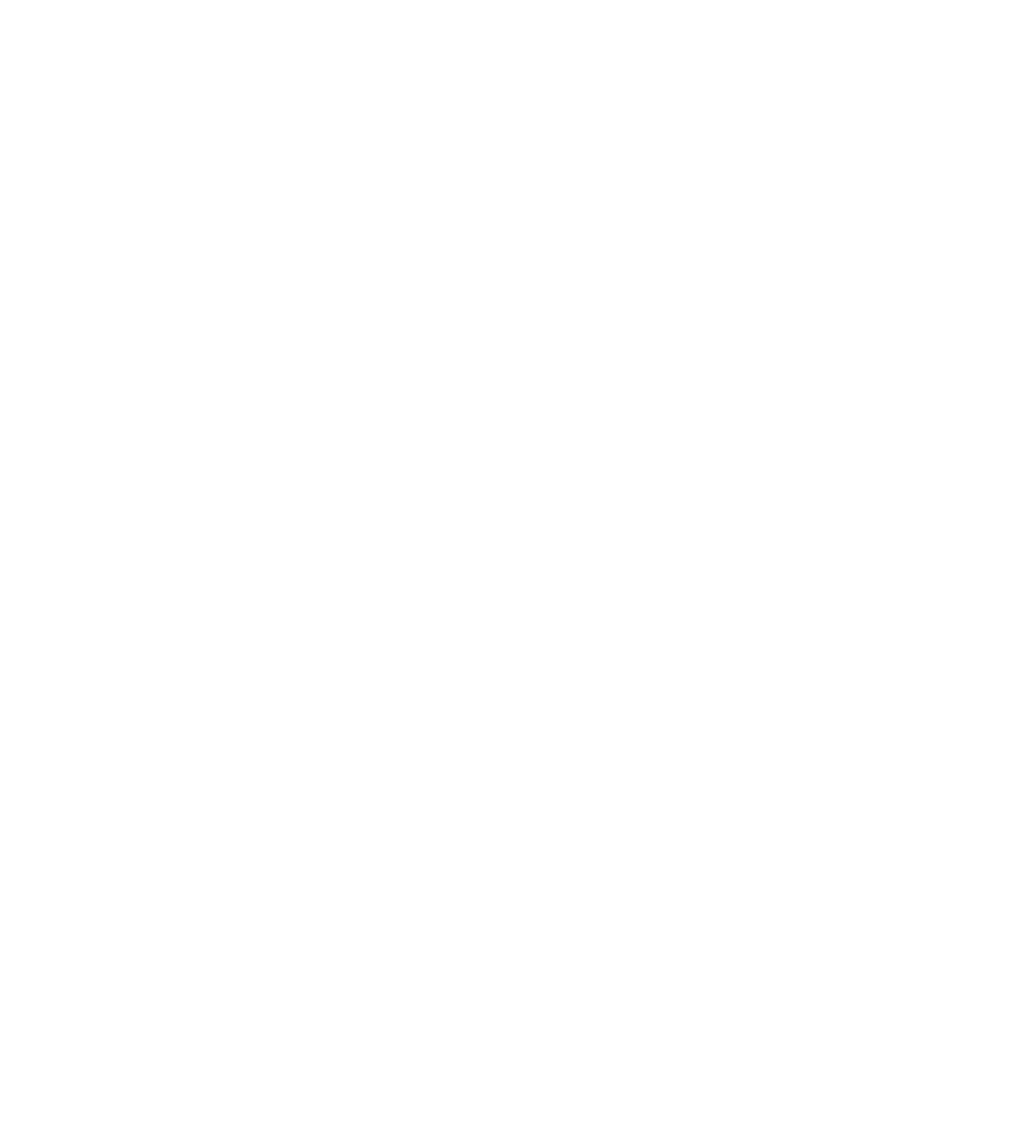
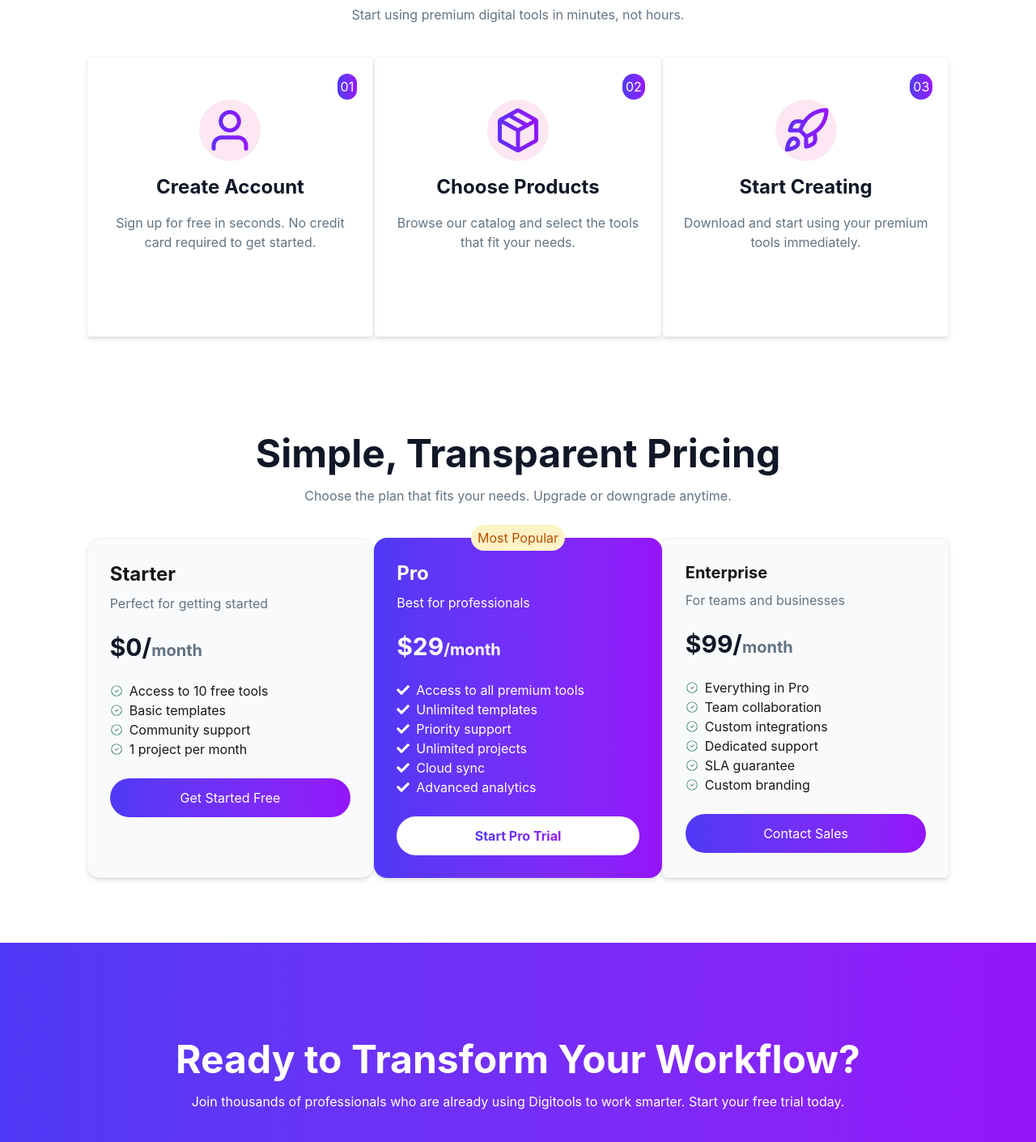
Before and after one commit to kaziabdullahfuad/B13-A6-DigiTools, a React (Vite) app: page / in a window 1280 px wide. Shown: the part 2840-4250 px from the top of the page at 81% size. Before the commit the page ends 2591 px from the top, so only its background shows below. Built offline with nearby package versions, Linux system fonts and the light colour scheme.

Commit message:
Starting footer now

```diff
--- a/src/App.jsx
+++ b/src/App.jsx
@@ -5,6 +5,10 @@ import DigitalTools from './Components/DigitalTools/DigitalTools'
 import Navbar from './Components/Navbar/Navbar'
 import UserShow from './Components/UserShow/UserShow'
 import { ToastContainer } from 'react-toastify'
+import Started from './Components/Started/Started'
+import Pricing from './Components/Pricing/Pricing'
+import Workflow from './Components/Workflow/Workflow'
+import Footer from './Components/Footer/Footer'
 
 
 const fetchData=async()=>{
@@ -29,6 +33,10 @@ function App() {
           <DigitalTools productPromise={productPromise} cart={cart} setCart={setCart}></DigitalTools>
       </Suspense>
 
+      <Started></Started>
+      <Pricing></Pricing>
+      <Workflow></Workflow>
+      <Footer></Footer>
 
      {/* Toast */}
       <ToastContainer />
--- a/src/Components/DigitalTools/DigitalTools.jsx
+++ b/src/Components/DigitalTools/DigitalTools.jsx
@@ -12,7 +12,7 @@ const DigitalTools = ({productPromise,cart,setCart}) => {
 
     return (
 
-        <div className=''>
+        <div className='p-10'>
             <div className=' w-10/12 mx-auto flex flex-col justify-center items-center gap-4 mt-30'>
                 <h3 className='font-bold text-5xl text-[#101727] text-center md:text-left'>Premium Digital Tools</h3>
                 <p className='text-[#627382] text-center md:text-left'>Choose from our curated collection of premium digital products designed <br />to boost your productivity and creativity.</p>
--- /dev/null
+++ b/src/Components/Footer/Footer.jsx
@@ -0,0 +1,11 @@
+import React from 'react';
+
+const Footer = () => {
+    return (
+        <div>
+
+        </div>
+    );
+};
+
+export default Footer;
--- /dev/null
+++ b/src/Components/Pricing/Pricing.jsx
@@ -0,0 +1,73 @@
+import React from 'react';
+import { CiCircleCheck } from "react-icons/ci";
+import { FaCheck } from "react-icons/fa";
+
+
+const Pricing = () => {
+    return (
+        <div className='pb-20'>
+
+            <div className='w-10/12 mx-auto'>
+                <h2 className='text-center mb-4 text-5xl font-bold text-[#101727]'>Simple, Transparent Pricing</h2>
+                <p className='text-center mb-10 text-[#627382]'>Choose the plan that fits your needs. Upgrade or downgrade anytime.</p>
+
+                <div className='grid md:grid-cols-3'>
+                    <div className='bg-[#F9FAFC] border border-[#F2F2F2] shadow-md p-7 rounded-2xl max-w-95'>
+                        <h3 className='font-bold text-2xl mb-2'>Starter</h3>
+                        <p className='mb-6 text-[#627382]'>Perfect for getting started</p>
+
+                        <h3 className='font-bold text-3xl text-[#101727] mb-6'>$0/<span className='text-[#627382] text-xl'>month</span></h3>
+
+                        <ul className='mb-6'>
+                            <li className='flex items-center gap-2'><CiCircleCheck className='text-green-800' /> Access to 10 free tools</li>
+                            <li className='flex items-center gap-2'><CiCircleCheck className='text-green-800' /> Basic templates</li>
+                            <li className='flex items-center gap-2'><CiCircleCheck className='text-green-800' /> Community support</li>
+                            <li className='flex items-center gap-2'><CiCircleCheck className='text-green-800' /> 1 project per month</li>
+                        </ul>
+                        <button className='bg-linear-to-r from-[#4F39F6] to-[#9514FA] text-white w-full p-3 rounded-full'>Get Started Free</button>
+                    </div>
+
+                    <div className='bg-linear-to-r from-[#4F39F6] to-[#9514FA] shadow-md p-7 rounded-2xl max-w-95 text-white relative'>
+                        <span className='bg-[#FEF3C6] text-[#BB4D00] py-1 px-2 rounded-full absolute left-1/2 -top-4 -translate-x-1/2 '>Most Popular</span>
+                        <h3 className='font-bold text-2xl mb-2'>Pro</h3>
+                        <p className='mb-6'>Best for professionals</p>
+
+                        <h3 className='font-bold text-3xl mb-6'>$29<span className='text-xl'>/month</span></h3>
+
+                        <ul className='mb-6'>
+                            <li className='flex items-center gap-2'><FaCheck className='text-white' />Access to all premium tools</li>
+                            <li className='flex items-center gap-2'><FaCheck className='text-white' />Unlimited templates</li>
+                            <li className='flex items-center gap-2'><FaCheck className='text-white' />Priority support</li>
+                            <li className='flex items-center gap-2'><FaCheck className='text-white' />Unlimited projects</li>
+                            <li className='flex items-center gap-2'><FaCheck className='text-white' />Cloud sync</li>
+                            <li className='flex items-center gap-2'><FaCheck className='text-white' />Advanced analytics</li>
+
+                        </ul>
+                        <button className='bg-white text-white w-full p-3 rounded-full font-bold'> <span className='bg-linear-to-r from-[#4F39F6] to-[#9514FA] bg-clip-text text-transparent'>Start Pro Trial</span> </button>
+                    </div>
+
+                    <div className='bg-[#F9FAFC] border border-[#F2F2F2] shadow-md p-7 rounded-md max-w-95'>
+                        <h3 className='font-bold text-xl mb-2'>Enterprise</h3>
+                        <p className='mb-6 text-[#627382]'>For teams and businesses</p>
+
+                        <h3 className='font-bold text-3xl text-[#101727] mb-6'>$99/<span className='text-[#627382] text-xl'>month</span></h3>
+
+                        <ul className='mb-6'>
+                            <li className='flex items-center gap-2'><CiCircleCheck className='text-green-800' /> Everything in Pro</li>
+                            <li className='flex items-center gap-2'><CiCircleCheck className='text-green-800' /> Team collaboration</li>
+                            <li className='flex items-center gap-2'><CiCircleCheck className='text-green-800' /> Custom integrations</li>
+                            <li className='flex items-center gap-2'><CiCircleCheck className='text-green-800' /> Dedicated support</li>
+                            <li className='flex items-center gap-2'><CiCircleCheck className='text-green-800' /> SLA guarantee</li>
+                            <li className='flex items-center gap-2'><CiCircleCheck className='text-green-800' /> Custom branding</li>
+                        </ul>
+                        <button className='bg-linear-to-r from-[#4F39F6] to-[#9514FA] text-white w-full p-3 rounded-full'>Contact Sales</button>
+                    </div>
+                </div>
+            </div>
+
+        </div>
+
+    );
+};
+
+export default Pricing;
--- /dev/null
+++ b/src/Components/Started/Started.jsx
@@ -0,0 +1,67 @@
+import React from 'react';
+import User from '../../assets/user.png'
+import Rocket from '../../assets/rocket.png'
+import Package from '../../assets/package.png'
+
+const Started = () => {
+    return (
+        <div className='pt-30 pb-30'>
+             <div className='w-10/12 mx-auto'>
+                <h2 className='text-center mb-4 text-5xl font-bold text-[#101727]'>Get Started in 3 Steps</h2>
+                <p className='text-center mb-10 text-[#627382]'>Start using premium digital tools in minutes, not hours.</p>
+
+                <div className='grid md:grid-cols-3'>
+                    <div className='border border-[#F1F1F1] shadow-md p-5 pb-26 max-w-95 rounded-md'>
+                        <div className='bg-linear-to-r from-[#4F39F6] to-[#9514FA] w-fit p-1 rounded-full ml-auto'>
+                            <span className='text-white'>01</span>
+                        </div>
+                        <div className=' space-y-4 flex flex-col justify-center items-center '>
+                            <div className='bg-pink-100 w-fit p-2 rounded-full'>
+
+                            <img src={User} alt="" />
+                            </div>
+                            <h3 className='text-[#101727] font-bold text-2xl'>Create Account</h3>
+                            <p className='text-[#627382] text-center'>Sign up for free in seconds. No credit card required to get started. </p>
+                        </div>
+
+                    </div>
+
+                    <div className='border border-[#F1F1F1] shadow-md p-5 max-w-95 rounded-md'>
+                        <div className='bg-linear-to-r from-[#4F39F6] to-[#9514FA] w-fit p-1 rounded-full ml-auto'>
+                            <span className='text-white'>02</span>
+                        </div>
+                        <div className=' space-y-4 flex flex-col justify-center items-center '>
+                            <div className='bg-pink-100 w-fit p-2 rounded-full'>
+
+                            <img src={Package} alt="" />
+                            </div>
+                            <h3 className='text-[#101727] font-bold text-2xl'>Choose Products</h3>
+                            <p className='text-[#627382] text-center'>Browse our catalog and select the tools <br />that fit your needs.</p>
+                        </div>
+
+
+                    </div>
+
+                    <div className='border border-[#F1F1F1] shadow-md p-5 max-w-95 rounded-md'>
+                        <div className='bg-linear-to-r from-[#4F39F6] to-[#9514FA] w-fit p-1 rounded-full ml-auto'>
+                            <span className='text-white'>03</span>
+                        </div>
+                        <div className=' space-y-4 flex flex-col justify-center items-center '>
+                            <div className='bg-pink-100 w-fit p-2 rounded-full'>
+
+                            <img src={Rocket} alt="" />
+                            </div>
+                            <h3 className='text-[#101727] font-bold text-2xl'>Start Creating</h3>
+                            <p className='text-[#627382] text-center'>Download and start using your premium <br />tools immediately.</p>
+                        </div>
+
+
+                    </div>
+                </div>
+             </div>
+        </div>
+
+    );
+};
+
+export default Started;
--- a/src/Components/UI/ProductCard/CartProducts.jsx
+++ b/src/Components/UI/ProductCard/CartProducts.jsx
@@ -43,7 +43,7 @@ const CartProducts = ({cart,setCart,cartPrice,setcartPrice}) => {
                         </div>
 
                         <div>
-                           <button onClick={()=>removeBtn((prod))} className='text-[#FF3980] font-bold'>Remove</button>
+                           <button onClick={()=>removeBtn((prod))} className='text-[#FF3980] font-bold cursor-pointer'>Remove</button>
                         </div>
                     </div>
                 })
--- /dev/null
+++ b/src/Components/Workflow/Workflow.jsx
@@ -0,0 +1,21 @@
+import React from 'react';
+
+const Workflow = () => {
+    return (
+        <div className='bg-linear-to-r from-[#4F39F6] to-[#9514FA] py-30 text-white  flex flex-col justify-center items-center'>
+
+           <h2 className='font-bold text-5xl mb-4'>Ready to Transform Your Workflow?</h2>
+           <p className='mb-10'>Join thousands of professionals who are already using Digitools to work smarter. Start your free trial today.</p>
+
+           <div className='flex gap-4 mb-4'>
+                <button className='bg-white p-4 rounded-full'><span className='bg-linear-to-r from-[#4F39F6] to-[#9514FA] bg-clip-text text-transparent'>Explore Products</span></button>
+                <button className='bg-transparent border py-4 px-6 rounded-full'><span className=''>View Pricing</span></button>
+           </div>
+
+           <p>14-day free trial • No credit card required • Cancel anytime</p>
+
+        </div>
+    );
+};
+
+export default Workflow;
```
